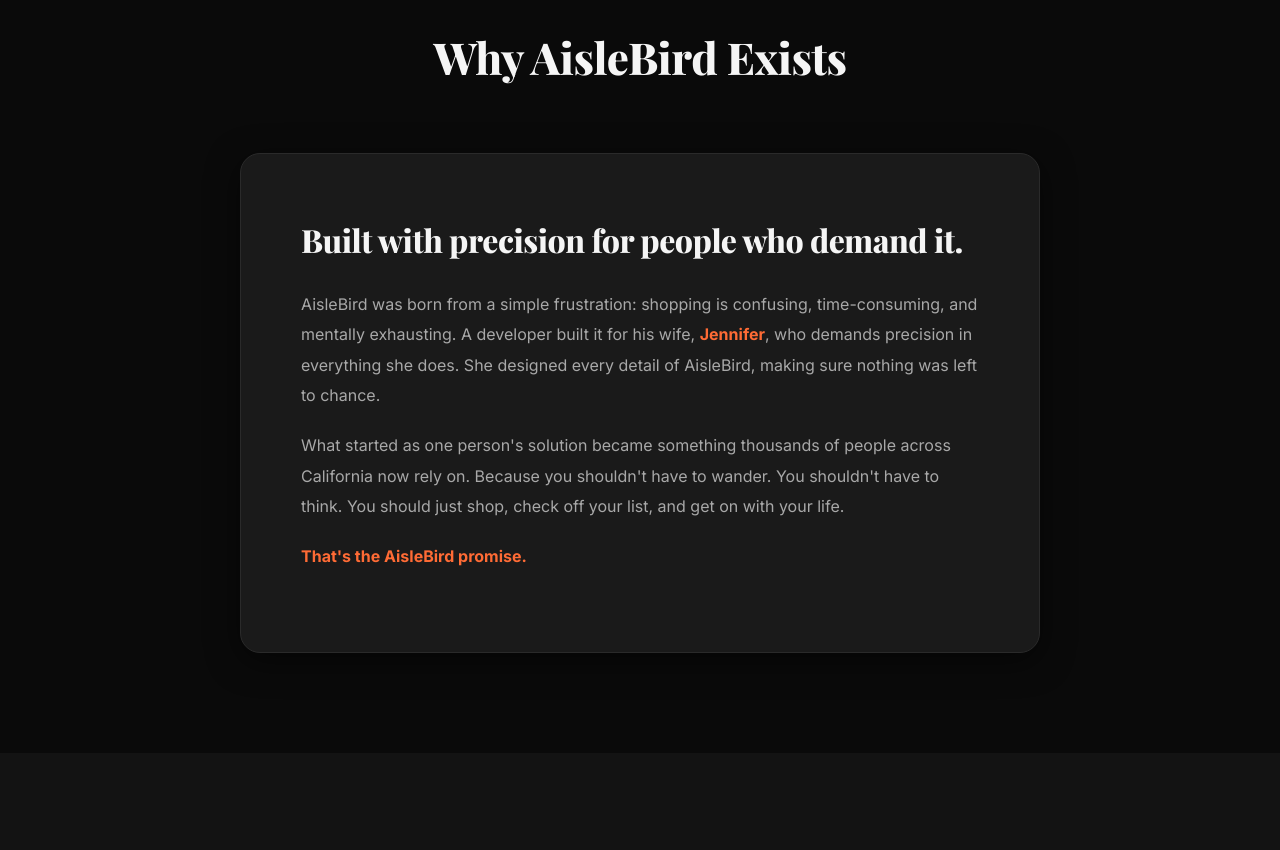
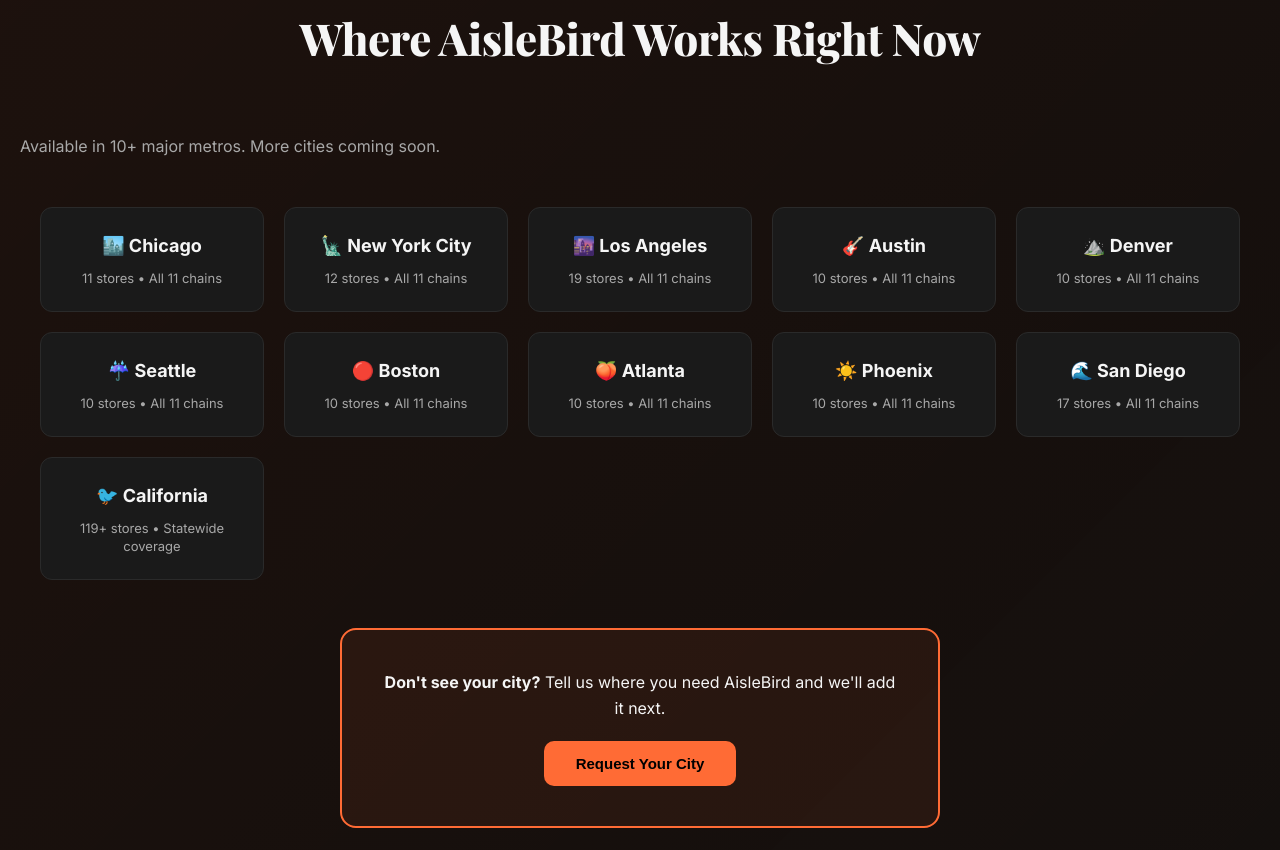
Before and after one commit to siamakk2/aislemagic, a plain HTML site: page index.html in a window 1280 px wide. Shown: the part 4721-5571 px from the top of the page. Drawn offline with nearby package versions, Linux system fonts and the light colour scheme.

Commit message:
Add coverage map: show all 11 cities + 119+ CA locations. Visible grid showing where AisleBird works + request city button.

```diff
--- a/index.html
+++ b/index.html
@@ -565,6 +565,93 @@
       line-height: 1.8;
     }
 
+    /* COVERAGE SECTION */
+    .coverage {
+      padding: 80px 20px;
+      background: linear-gradient(135deg, rgba(255, 107, 53, 0.08) 0%, rgba(255, 140, 90, 0.04) 100%);
+      border-top: 1px solid rgba(255, 107, 53, 0.2);
+    }
+
+    .section-subtitle {
+      font-size: 16px;
+      color: var(--text-muted);
+      margin-bottom: 48px;
+      max-width: 600px;
+    }
+
+    .coverage-grid {
+      display: grid;
+      grid-template-columns: repeat(auto-fit, minmax(200px, 1fr));
+      gap: 20px;
+      max-width: 1200px;
+      margin: 0 auto 48px;
+    }
+
+    .coverage-city {
+      padding: 24px;
+      background: var(--card);
+      border: 1px solid var(--border);
+      border-radius: 12px;
+      text-align: center;
+      transition: all 0.3s ease;
+    }
+
+    .coverage-city:hover {
+      border-color: #ff6b35;
+      background: rgba(255, 107, 53, 0.05);
+      transform: translateY(-2px);
+    }
+
+    .city-name {
+      font-size: 18px;
+      font-weight: 700;
+      margin-bottom: 8px;
+      color: var(--text);
+    }
+
+    .city-stores {
+      font-size: 13px;
+      color: var(--text-muted);
+      line-height: 1.4;
+    }
+
+    .coverage-cta {
+      text-align: center;
+      padding: 40px;
+      background: rgba(255, 107, 53, 0.08);
+      border: 2px solid #ff6b35;
+      border-radius: 16px;
+      max-width: 600px;
+      margin: 0 auto;
+    }
+
+    .coverage-cta p {
+      font-size: 16px;
+      margin-bottom: 20px;
+      color: var(--text);
+    }
+
+    .request-btn {
+      background: #ff6b35;
+      color: #000;
+      border: none;
+      padding: 14px 32px;
+      border-radius: 10px;
+      font-weight: 700;
+      font-size: 15px;
+      cursor: pointer;
+      transition: all 0.2s;
+    }
+
+    .request-btn:hover {
+      opacity: 0.9;
+      transform: scale(1.02);
+    }
+
+    .request-btn:active {
+      transform: scale(0.98);
+    }
+
     /* STORY SECTION */
     .story {
       padding: 100px 40px;
@@ -1128,6 +1215,64 @@
     </div>
   </section>
 
+  <!-- COVERAGE MAP -->
+  <section class="coverage">
+    <h2 class="section-title">Where AisleBird Works Right Now</h2>
+    <p class="section-subtitle">Available in 10+ major metros. More cities coming soon.</p>
+
+    <div class="coverage-grid">
+      <div class="coverage-city">
+        <div class="city-name">🏙️ Chicago</div>
+        <div class="city-stores">11 stores • All 11 chains</div>
+      </div>
+      <div class="coverage-city">
+        <div class="city-name">🗽 New York City</div>
+        <div class="city-stores">12 stores • All 11 chains</div>
+      </div>
+      <div class="coverage-city">
+        <div class="city-name">🌆 Los Angeles</div>
+        <div class="city-stores">19 stores • All 11 chains</div>
+      </div>
+      <div class="coverage-city">
+        <div class="city-name">🎸 Austin</div>
+        <div class="city-stores">10 stores • All 11 chains</div>
+      </div>
+      <div class="coverage-city">
+        <div class="city-name">⛰️ Denver</div>
+        <div class="city-stores">10 stores • All 11 chains</div>
+      </div>
+      <div class="coverage-city">
+        <div class="city-name">☔ Seattle</div>
+        <div class="city-stores">10 stores • All 11 chains</div>
+      </div>
+      <div class="coverage-city">
+        <div class="city-name">🔴 Boston</div>
+        <div class="city-stores">10 stores • All 11 chains</div>
+      </div>
+      <div class="coverage-city">
+        <div class="city-name">🍑 Atlanta</div>
+        <div class="city-stores">10 stores • All 11 chains</div>
+      </div>
+      <div class="coverage-city">
+        <div class="city-name">☀️ Phoenix</div>
+        <div class="city-stores">10 stores • All 11 chains</div>
+      </div>
+      <div class="coverage-city">
+        <div class="city-name">🌊 San Diego</div>
+        <div class="city-stores">17 stores • All 11 chains</div>
+      </div>
+      <div class="coverage-city">
+        <div class="city-name">🐦 California</div>
+        <div class="city-stores">119+ stores • Statewide coverage</div>
+      </div>
+    </div>
+
+    <div class="coverage-cta">
+      <p><strong>Don't see your city?</strong> Tell us where you need AisleBird and we'll add it next.</p>
+      <button class="request-btn" id="request-city-btn">Request Your City</button>
+    </div>
+  </section>
+
   <!-- OUR STORY -->
   <section class="story" id="story">
     <h2 class="section-title">Why AisleBird Exists</h2>
```
